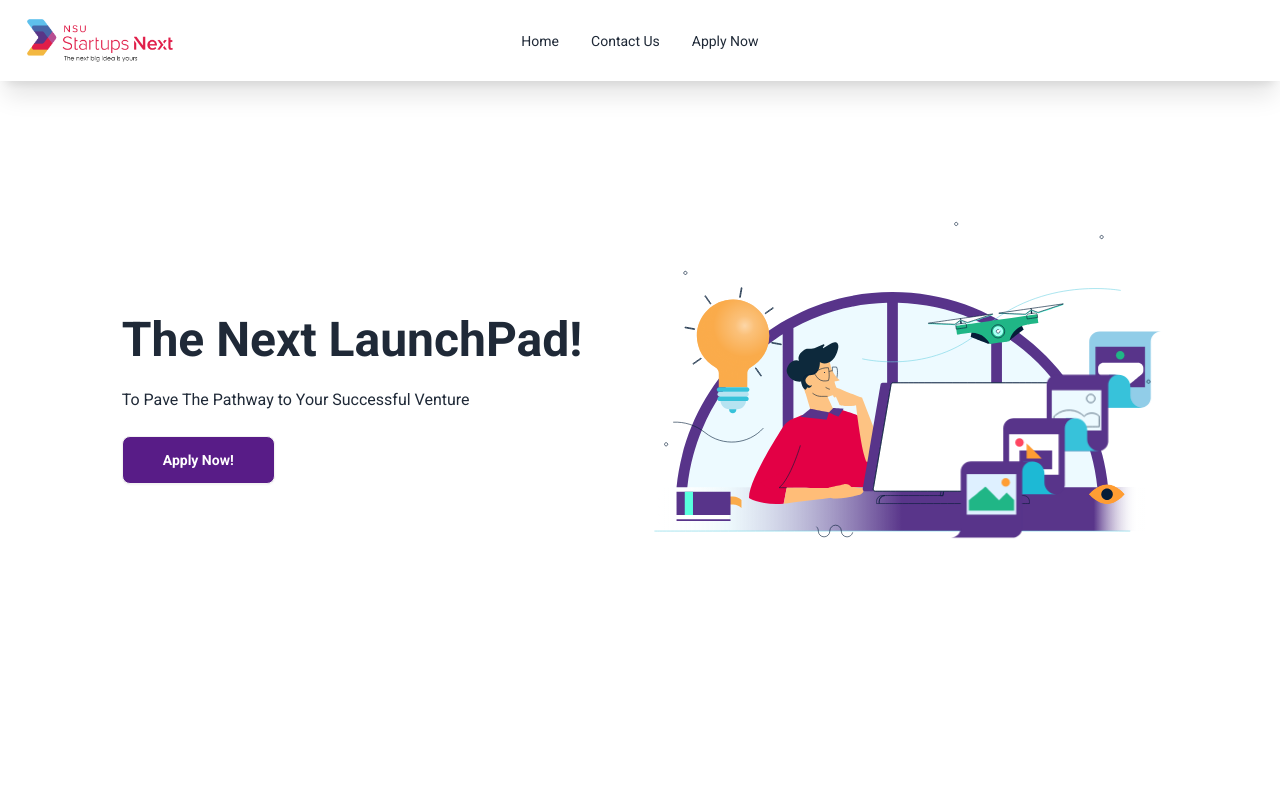
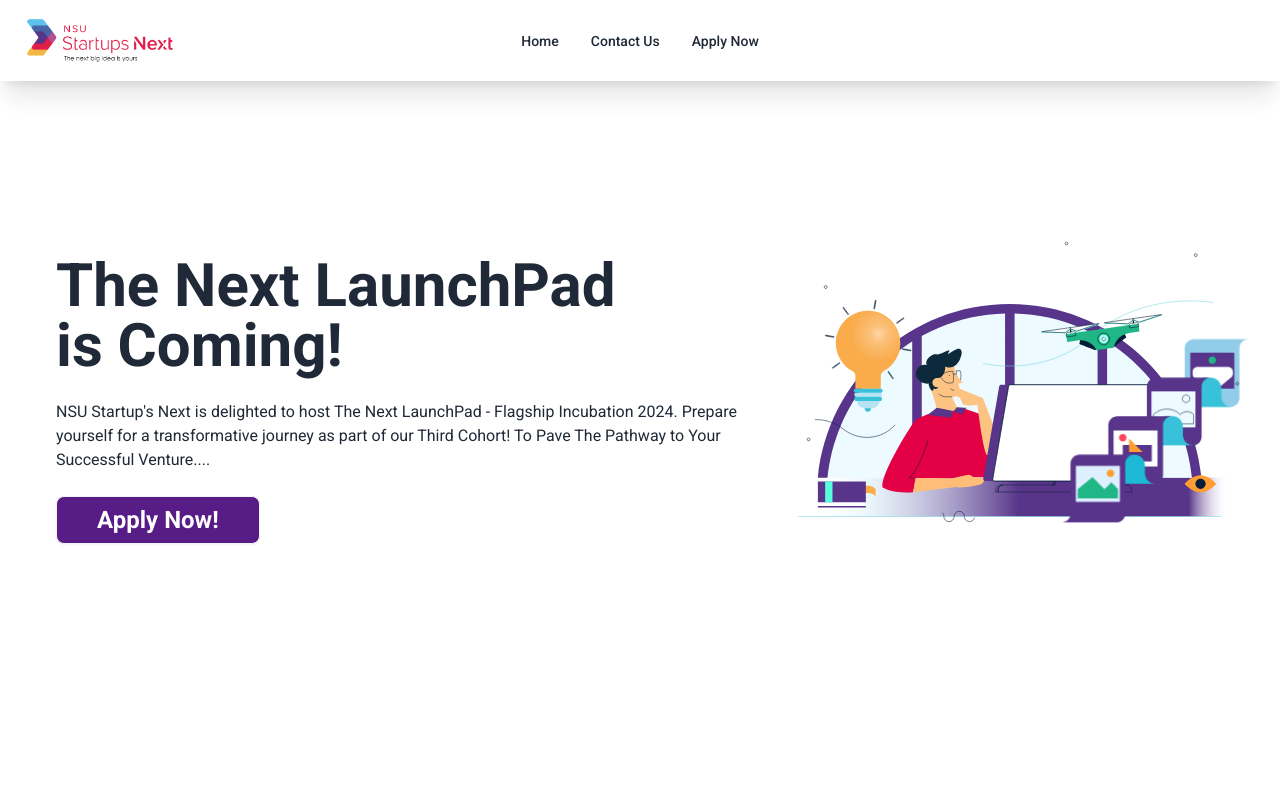
Before and after one commit to MusfiqDehan/nsusn-forms, a React (Vite) app in the folder frontend/: page / in a window 1280 px wide. Shown: the top 800 px of the page. Built offline with nearby package versions, Linux system fonts and the light colour scheme; some icons are missing.

Commit message:
Update font size and weight

```diff
--- a/frontend/src/components/ApplicationForm.jsx
+++ b/frontend/src/components/ApplicationForm.jsx
@@ -62,7 +62,7 @@ const ApplicationForm = () => {
 
   return (
     <div id="apply-now" className="pt-28">
-      <h1 className="text-center text-3xl font-bold">Application Form</h1>
+      <h1 className="text-center text-4xl font-bold">Application Form</h1>
       <div className="flex items-center justify-center p-12">
         <div className="mx-auto w-full max-w-[550px]">
           <form onSubmit={handleSubmit}>
--- a/frontend/src/components/Banner.jsx
+++ b/frontend/src/components/Banner.jsx
@@ -20,14 +20,20 @@ const Banner = () => {
           height={400}
           width={600}
         />
-        <div className="text-center lg:ml-10 lg:text-left">
-          <h1 className="text-3xl font-bold lg:text-5xl">
-            The Next LaunchPad!
+        <div className="w-2/3 text-center lg:ml-10 lg:text-left">
+          <h1 className="text-3xl font-bold lg:text-6xl">
+            The Next LaunchPad <br />
+            is Coming!
           </h1>
-          <p className="py-6">To Pave The Pathway to Your Successful Venture</p>
+          <p className="py-6">
+            NSU Startup's Next is delighted to host The Next LaunchPad -
+            Flagship Incubation 2024. Prepare yourself for a transformative
+            journey as part of our Third Cohort! To Pave The Pathway to Your
+            Successful Venture....
+          </p>
           <a
             href="#apply-now"
-            className="btn bg-purple-900 px-10 text-white hover:bg-purple-800 hover:px-11 hover:shadow-xl hover:transition "
+            className="btn bg-purple-900 px-10 text-2xl text-white hover:bg-purple-800 hover:px-11 hover:shadow-xl hover:transition "
           >
             Apply Now!
           </a>
--- a/frontend/src/components/ContactForm.jsx
+++ b/frontend/src/components/ContactForm.jsx
@@ -46,7 +46,7 @@ const ContactForm = () => {
 
   return (
     <div id="contact-us" className="m-auto mb-20 w-full p-5 pt-28 md:w-[900px]">
-      <h1 className="mb-8 p-5 text-center text-3xl font-bold">
+      <h1 className="mb-8 p-5 text-center text-4xl font-bold">
         Get In Touch With Us
       </h1>
       <div className="flex flex-col md:flex-row">
--- a/frontend/src/components/Navbar.jsx
+++ b/frontend/src/components/Navbar.jsx
@@ -17,7 +17,7 @@ const Navbar = () => {
   }, [theme]);
 
   return (
-    <nav className="navbar fixed top-0 z-50 bg-base-100 px-5 shadow-xl">
+    <nav className="navbar fixed top-0 z-50 bg-base-100 px-5 font-medium shadow-xl">
       <div className="navbar-start">
         <div className="dropdown">
           <div tabIndex={0} role="button" className="btn btn-ghost lg:hidden">
```
